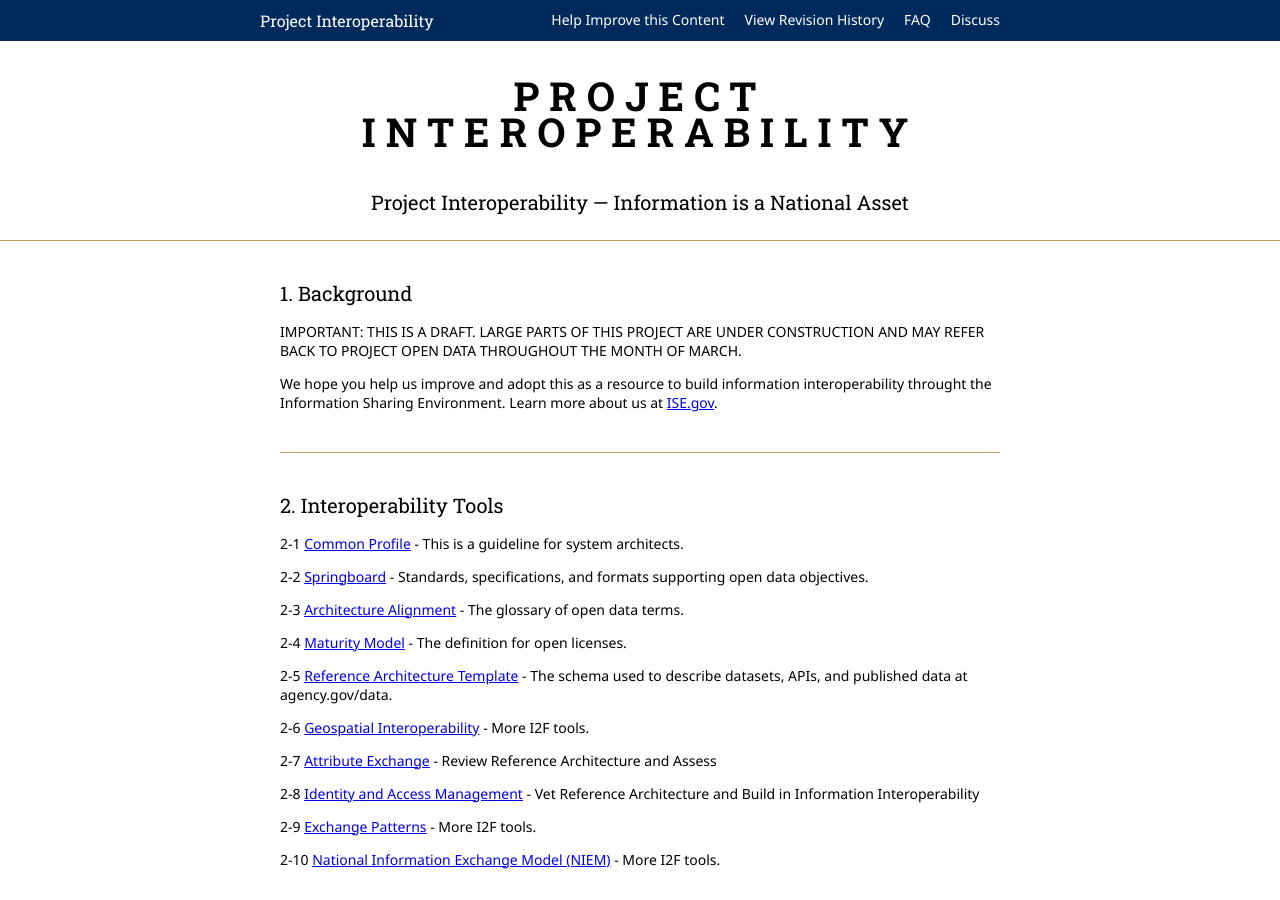
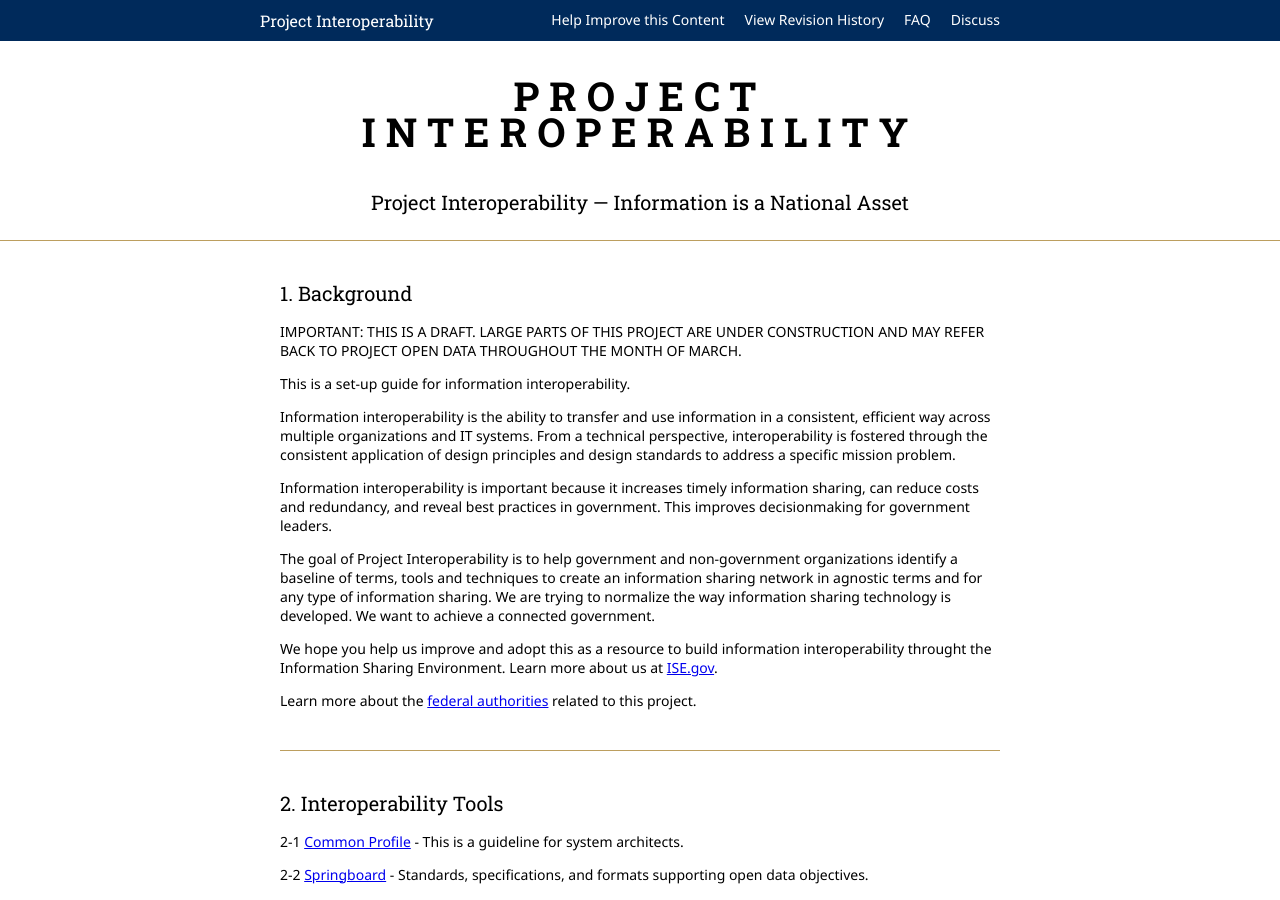
Before and after one commit to Project-Interoperability/project-interoperability.github.io, a Jekyll site: the page built from index.md, in a window 1280 px wide and 900 px high. Built offline with Jekyll 4.4.1, drawn with Linux system fonts in a browser that asks for light colours; nearby versions of some CDN libraries.

Commit message:
Update index.md

```diff
--- a/index.md
+++ b/index.md
@@ -10,7 +10,17 @@ title: Project Interoperability
 
 IMPORTANT: THIS IS A DRAFT. LARGE PARTS OF THIS PROJECT ARE UNDER CONSTRUCTION AND MAY REFER BACK TO PROJECT OPEN DATA THROUGHOUT THE MONTH OF MARCH.
 
+This is a set-up guide for information interoperability.
+
+Information interoperability is the ability to transfer and use information in a consistent, efficient way across multiple organizations and IT systems. From a technical perspective, interoperability is fostered through the consistent application of design principles and design standards to address a specific mission problem.
+
+Information interoperability is important because it increases timely information sharing, can reduce costs and redundancy, and reveal best practices in government. This improves decisionmaking for government leaders.
+
+The goal of Project Interoperability is to help government and non-government organizations identify a baseline of terms, tools and techniques to create an information sharing network in agnostic terms and for any type of information sharing. We are trying to normalize the way information sharing technology is developed. We want to achieve a connected government.
+
 We hope you help us improve and adopt this as a resource to build information interoperability throught the Information Sharing Environment. Learn more about us at [ISE.gov](http://ise.gov).
+
+Learn more about the [federal authorities](http://ise.gov) related to this project.
 
 ----------------
 
```
